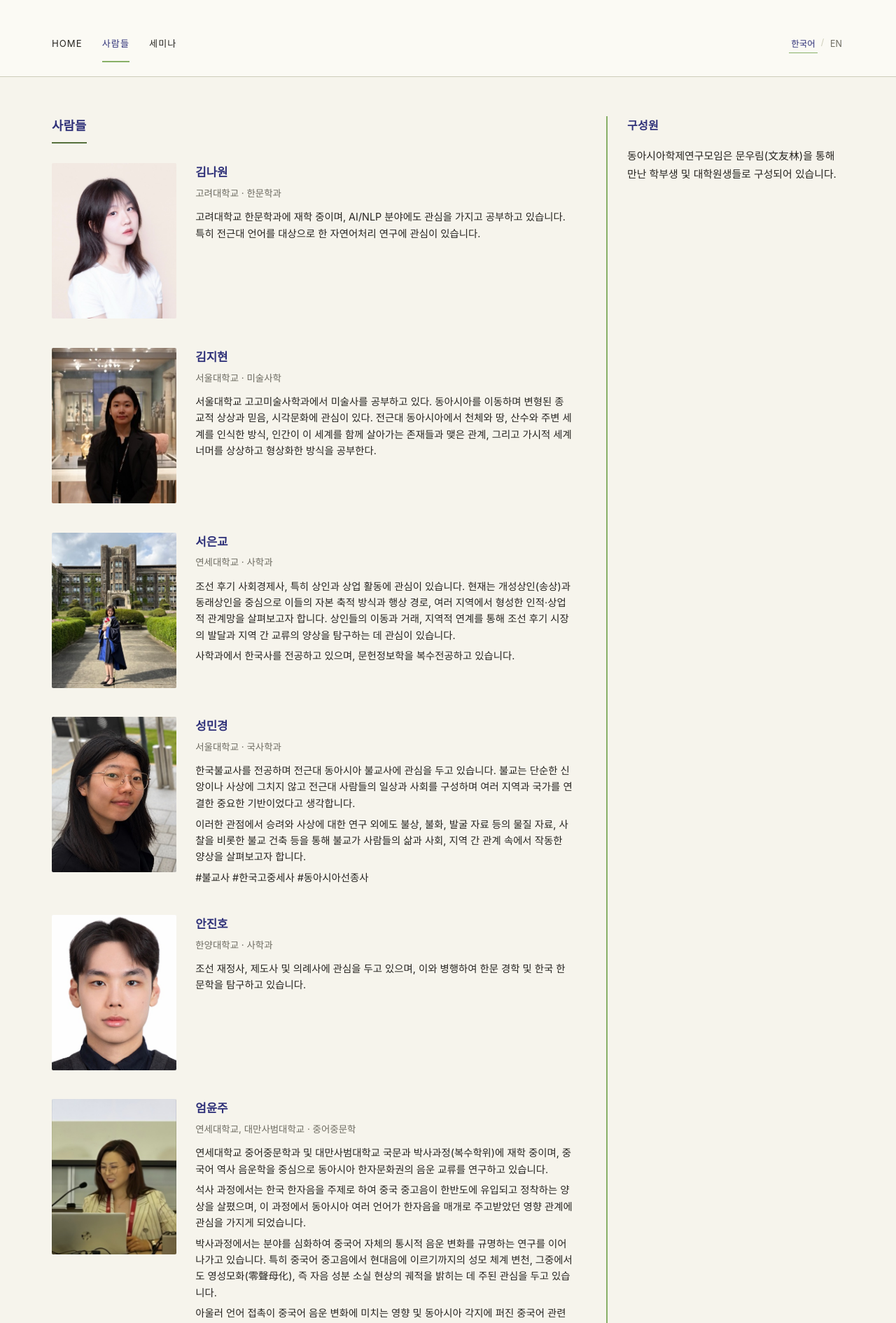
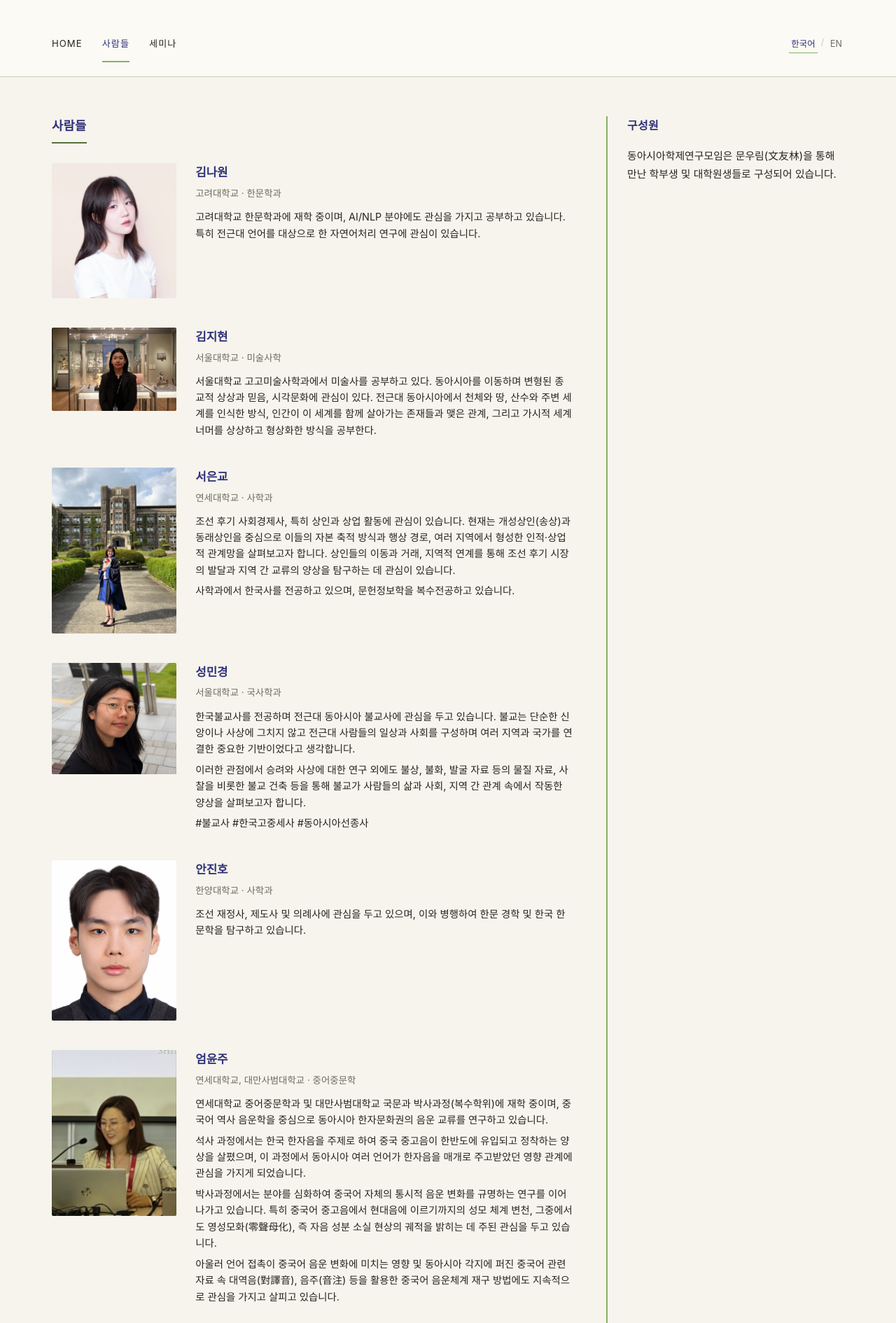
Before and after one commit to eastasia-interdisciplinary/eastasia-interdisciplinary.github.io, a Jekyll site: the page built from people.html, in a window 1280 px wide. Shown: the part 387-2277 px from the top of the page at 70% size. Built offline with Jekyll 4.4.1, drawn with Linux system fonts in a browser that asks for light colours; some web fonts are replaced.

Commit message:
Stop cropping photos; show each at its own aspect ratio
The portrait frame was forcing every upload into one shape, which meant
cropping away half of the landscape ones. 이찬희's was the worst case: a
group shot in a park where he sits right of centre, so even a corrected
off-centre crop cut it down to a sliver. Photos now sit at a fixed 178px
width with their natural height, cropping nothing, and the reframing
machinery in fetch_photos.py is left empty rather than removed in case a
specific upload ever needs it.

김지현's 전공 answer carried her research interests too, rendering as
"Art History | Research interests: ..." next to everyone else's plain
department name; trimmed to "Art History" via an overrides table, so the
correction survives the next re-import.

Co-Authored-By: Claude Opus 5 (1M context) <noreply@anthropic.com>

```diff
--- a/_data/people.yml
+++ b/_data/people.yml
@@ -17,7 +17,7 @@
   affiliation: "서울대학교"
   affiliation_en: "Seoul National University"
   field: "미술사학"
-  field_en: "Art History | Research interests: Art and Religion"
+  field_en: "Art History"
   email: "uckycctbo@snu.ac.kr"
   bio: "서울대학교 고고미술사학과에서 미술사를 공부하고 있다. 동아시아를 이동하며 변형된 종교적 상상과 믿음, 시각문화에 관심이 있다. 전근대 동아시아에서 천체와 땅, 산수와 주변 세계를 인식한 방식, 인간이 이 세계를 함께 살아가는 존재들과 맺은 관계, 그리고 가시적 세계 너머를 상상하고 형상화한 방식을 공부한다."
   bio_en: "I study the movement of religious ideas, art, and image cultures across East Asia. I am particularly interested in how people in premodern East Asia perceived the world around them—the heavens, the earth, and landscapes; how they understood the beings and environments with which they shared this world; and how they imagined worlds beyond it."
--- a/assets/css/style.css
+++ b/assets/css/style.css
@@ -384,19 +384,22 @@ article.post .back-link {
   .people-grid .grid-card { flex-direction: column; gap: 1rem; }
 }
 
-/* portrait aspect, sized to sit beside a paragraph of bio without shrinking */
-.person-photo { flex: 0 0 178px; width: 178px; height: 222px; }
+/* Fixed width, natural height: people submitted portrait, square and
+   landscape photos, and forcing them all into one frame meant cropping
+   away half of some of them. Ragged photo heights down the column are
+   the smaller price. */
+.person-photo { flex: 0 0 178px; width: 178px; }
 .person-photo img {
+  display: block;
   width: 100%;
-  height: 100%;
-  object-fit: cover;
+  height: auto;
   border-radius: 2px;
 }
-/* empty frame until real photos are collected and committed */
+/* empty frame for anyone without a photo yet */
 .person-photo-empty {
   display: block;
   width: 100%;
-  height: 100%;
+  aspect-ratio: 4 / 5;
   background: var(--paper);
   border: 1px solid var(--rule);
   border-radius: 2px;
```
Also changed, not shown: tools/fetch_photos.py (+5 -7 lines), tools/import_people.py (+10 -0 lines), assets/images/people/chanhee-lee.jpg.
